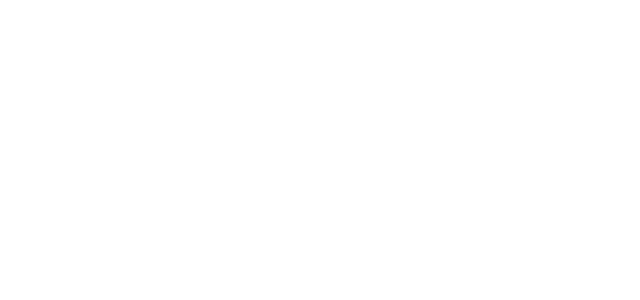
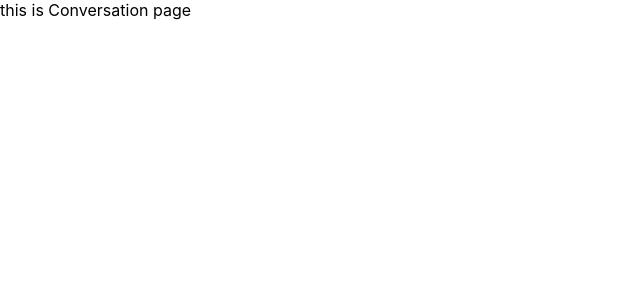
Before and after one commit to mroutadi/Telegram-with-react, a React (Create React App) app: page /1 in a window 1280 px wide. Shown: the top 300 px of the page, without its empty margins (0-640 px from the left). Built offline with nearby package versions, Linux system fonts and the light colour scheme.

Commit message:
components folder and pages files added to project

```diff
--- a/package.json
+++ b/package.json
@@ -8,6 +8,7 @@
     "@testing-library/user-event": "^12.8.3",
     "react": "^17.0.2",
     "react-dom": "^17.0.2",
+    "react-router-dom": "^5.2.0",
     "react-scripts": "4.0.3",
     "web-vitals": "^1.1.1"
   },
--- a/src/App.js
+++ b/src/App.js
@@ -1,8 +1,31 @@
+import {
+  BrowserRouter as Router,
+  Switch,
+  Route,
+  Link,
+  useParams
+} from "react-router-dom";
+import Chats from './pages/chats'
+import Conversation from './pages/conversation'
+import Contacts from './pages/contacts'
 
 function App() {
   return (
-    <div className="App">
-    </div>
+    <Router>
+      <div className="App">
+        <Switch>
+          <Route path="/:username">
+            <Conversation />
+          </Route>
+          <Route path="/contacts">
+            <Contacts />
+          </Route>
+          <Route path="/">
+            <Chats />
+          </Route>
+        </Switch>
+      </div>
+    </Router>
   );
 }
 
--- /dev/null
+++ b/src/pages/chats.js
@@ -0,0 +1,9 @@
+import React from 'react'
+
+export default function Chats() {
+  return (
+    <div>
+      this is Chats page
+    </div>
+  )
+}
--- /dev/null
+++ b/src/pages/contacts.js
@@ -0,0 +1,9 @@
+import React from 'react'
+
+export default function Contacts() {
+  return (
+    <div>
+      this is Contacts page
+    </div>
+  )
+}
--- /dev/null
+++ b/src/pages/conversation.js
@@ -0,0 +1,11 @@
+import React from 'react'
+import {useParams} from 'react-router-dom';
+
+export default function Conversation() {
+  const url_parameters = useParams();
+  return (
+    <div>
+      this is Conversation page
+    </div>
+  )
+}
```
Also changed, not shown: 1 other file (tests, documents, lock files or other folders).
